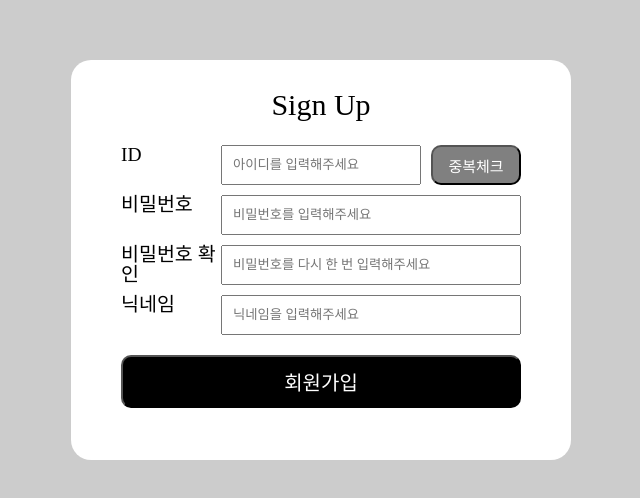
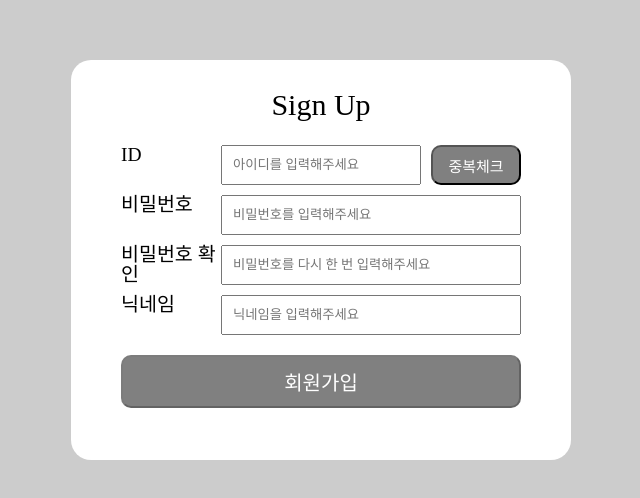
Before and after one commit to DO-SOPT-WEB/YujinNa, a React (Vite) app in the folder assignment/week04/login-project/: page /signup in a window 1280 px wide. Shown: the part 140-638 px from the top of the page, without its empty margins (319-959 px from the left). Built offline with nearby package versions, Linux system fonts and the light colour scheme; a web font is replaced by a local one.

Commit message:
feat: 중복체크 api, 회원가입 버튼 활성화 구현

```diff
--- a/assignment/week04/login-project/src/pages/Signup.jsx
+++ b/assignment/week04/login-project/src/pages/Signup.jsx
@@ -1,7 +1,65 @@
-import React from "react";
+import React, { useEffect, useState } from "react";
 import { St } from "../styles/Modal";
+import { useNavigate } from "react-router-dom";
+import axios from "axios";
 
 const Signup = () => {
+  const navigate = useNavigate();
+  const [isExist, setIsExist] = useState("");
+  const [disabled, setDisabled] = useState(true);
+  const [userInfo, setUserInfo] = useState({
+    id: "",
+    password: "",
+    nickname: "",
+  });
+  useEffect(() => {
+    if (
+      isExist === false &&
+      !Object.values(userInfo).some((each) => each === "")
+    ) {
+      setDisabled(false);
+    } else {
+      setDisabled(true);
+    }
+  }, [isExist, userInfo]);
+  const onInfoChange = (e) => {
+    setUserInfo({ ...userInfo, [e.target.name]: e.target.value.toString() });
+  };
+
+  const onDuplicatedClick = () => {
+    try {
+      axios
+        .get(
+          `${import.meta.env.VITE_BASE_URL}/api/v1/members/check?username=${
+            userInfo.id
+          }`
+        )
+        .then((res) => {
+          setIsExist(res.data.isExist);
+          console.log(res.data.isExist);
+        });
+    } catch (err) {
+      console.log(err);
+    }
+  };
+  const onRegisterBtnClick = () => {
+    navigate("/login");
+  };
+  const onLoginBtnClick = () => {
+    try {
+      axios
+        .post(`${import.meta.env.VITE_BASE_URL}/api/v1/members/sign-in`, {
+          username: userInfo.id,
+          nickname: userInfo.nickname,
+          password: userInfo.password,
+        })
+        .then((res) => {
+          navigate(`/mypage/${res.data.id}`);
+        });
+    } catch (err) {
+      console.log(err);
+    }
+  };
   return (
     <St.ModalContainer>
       <St.ModalBox bigger={true}>
@@ -10,15 +68,22 @@ const Signup = () => {
           <St.InputCategory>ID</St.InputCategory>
           <St.InputBox
             required
+            name="id"
             placeholder="아이디를 입력해주세요"
+            onChange={onInfoChange}
             shorter={true}
           ></St.InputBox>
-          <St.DuplicateCheckBtn>중복체크</St.DuplicateCheckBtn>
+          <St.DuplicateCheckBtn onClick={onDuplicatedClick} isExist={isExist}>
+            중복체크
+          </St.DuplicateCheckBtn>
         </St.InputContainer>
         <St.InputContainer>
           <St.InputCategory>비밀번호</St.InputCategory>
           <St.InputBox
+            name="password"
             placeholder="비밀번호를 입력해주세요"
+            onChange={onInfoChange}
+            value={userInfo.password}
             required
           ></St.InputBox>
         </St.InputContainer>
@@ -26,18 +91,31 @@ const Signup = () => {
           <St.InputCategory>비밀번호 확인</St.InputCategory>
           <St.InputBox
             placeholder="비밀번호를 다시 한 번 입력해주세요"
+            // value={userInfo.password}
+            // onChange={onInfoChange}
             required
           ></St.InputBox>
         </St.InputContainer>
         <St.InputContainer>
           <St.InputCategory>닉네임</St.InputCategory>
           <St.InputBox
+            name="nickname"
             placeholder="닉네임을 입력해주세요"
+            value={userInfo.nickname}
+            onChange={onInfoChange}
             required
           ></St.InputBox>
         </St.InputContainer>
         <St.ButtonContainer>
-          <St.SubmitButton>회원가입</St.SubmitButton>
+          {disabled ? (
+            <St.SubmitButton disabled isdisabled={disabled}>
+              회원가입
+            </St.SubmitButton>
+          ) : (
+            <St.SubmitButton onClick={onRegisterBtnClick}>
+              회원가입
+            </St.SubmitButton>
+          )}
         </St.ButtonContainer>
       </St.ModalBox>
     </St.ModalContainer>
--- a/assignment/week04/login-project/src/styles/Modal.jsx
+++ b/assignment/week04/login-project/src/styles/Modal.jsx
@@ -55,7 +55,8 @@ export const St = {
     padding: 1rem;
     border-radius: 1rem;
     color: ${({ theme }) => theme.colors.white};
-    background-color: ${({ theme }) => theme.colors.black};
+    background-color: ${({ theme, isdisabled }) =>
+      isdisabled ? theme.colors.gray : theme.colors.black};
   `,
   RegisterButton: styled.div`
     display: flex;
@@ -96,8 +97,8 @@ export const St = {
     font-size: 1.5rem;
     border-radius: 1rem;
     color: ${({ theme }) => theme.colors.white};
-    background-color: ${({ theme, checked, isExist }) =>
-      checked
+    background-color: ${({ theme, isExist }) =>
+      isExist !== ""
         ? isExist
           ? theme.colors.red
           : theme.colors.green
```
